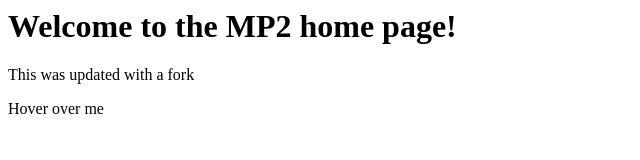
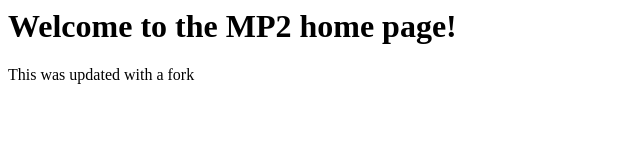
Before and after one commit to FloorMP2/MP2Home, a plain HTML site: page index.html in a window 1280 px wide. Shown: the whole page, without its empty margins (0-640 px from the left). Drawn offline with Linux system fonts and the light colour scheme.

Commit message:
Revert "Test pull request"

```diff
--- a/index.html
+++ b/index.html
@@ -1,3 +1,2 @@
 <h1>Welcome to the MP2 home page!</h1>
 <p>This was updated with a fork</p>
-<p title="Hi"> Hover over me</p>
```
